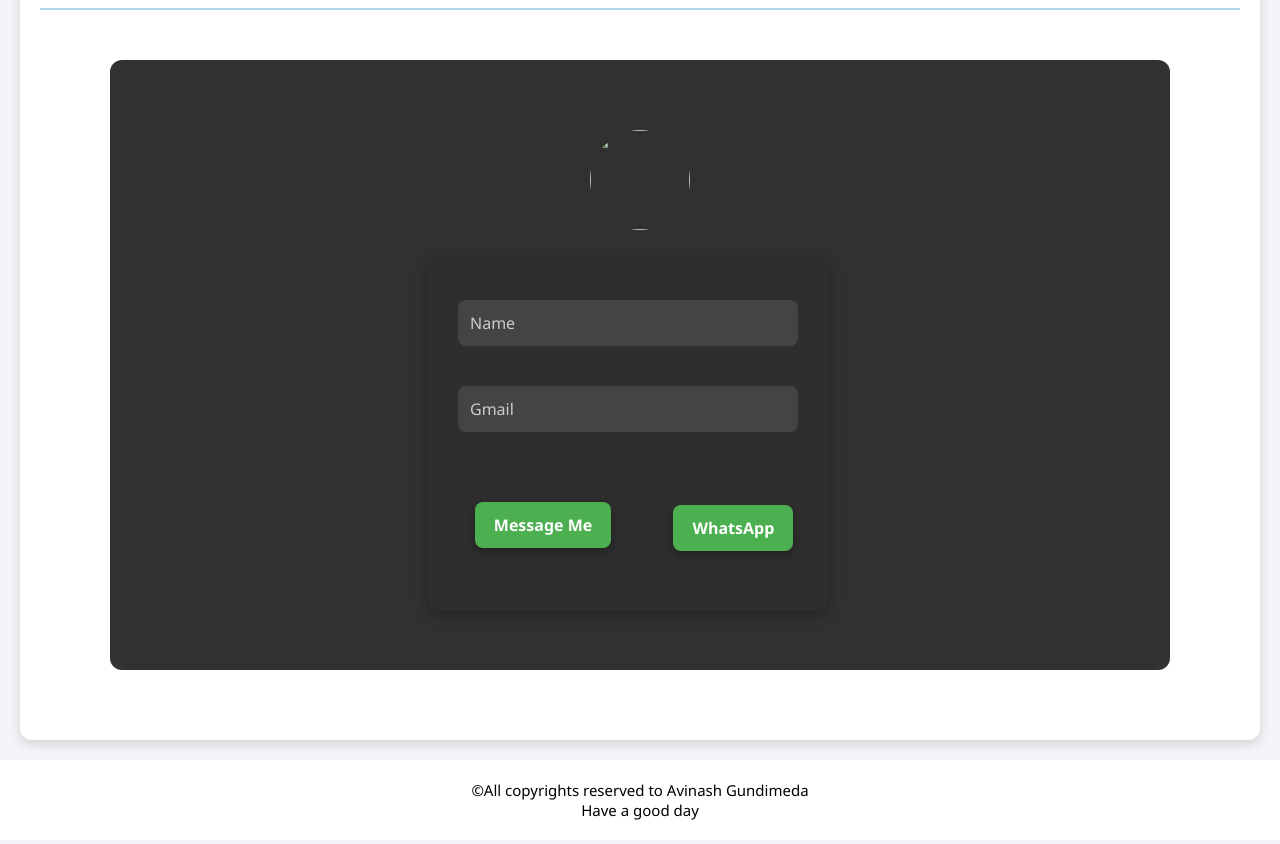
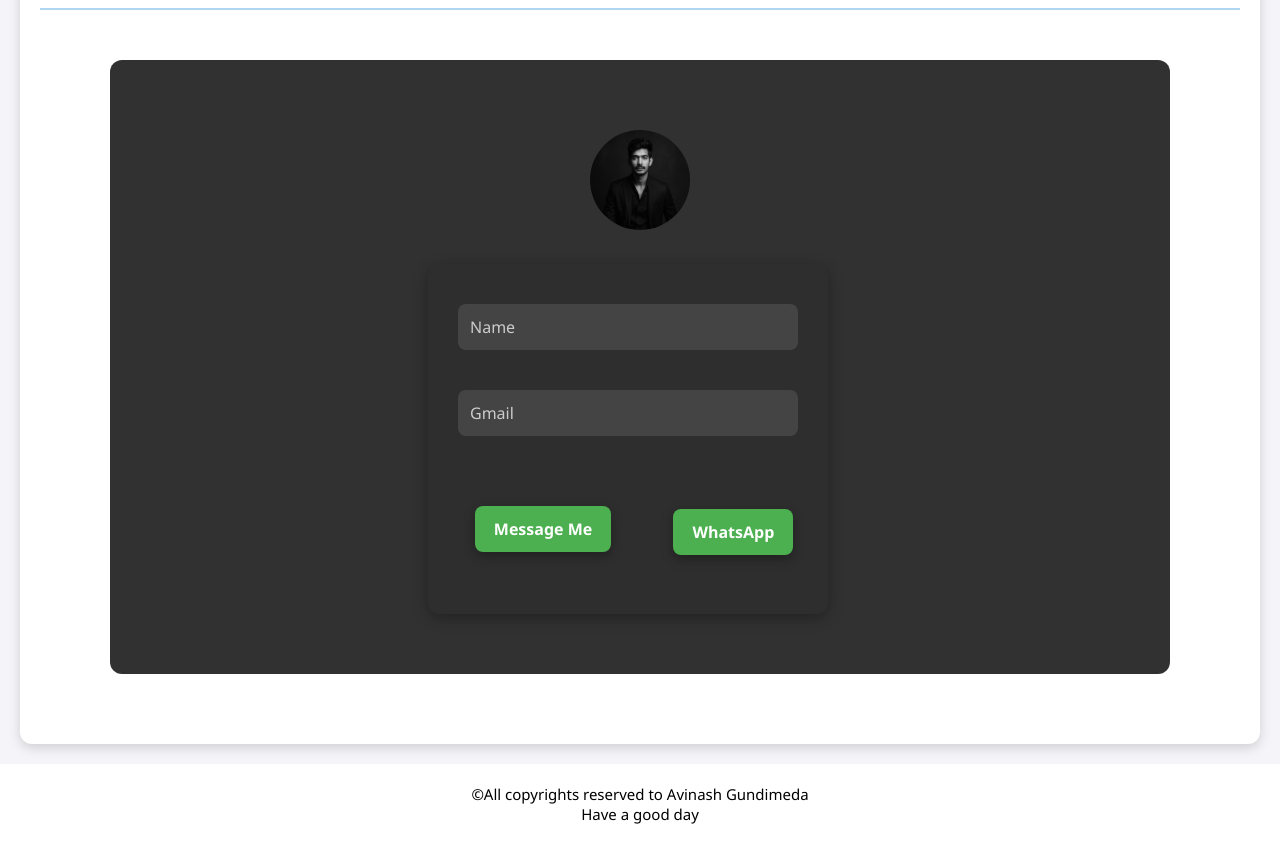
Before and after one commit to Avinash66435/avinash-gundimeda.com, a plain HTML site: page index.html in a window 1280 px wide. Shown: the part 1920-2764 px from the top of the page. Drawn offline with Linux system fonts and the light colour scheme; files whose address does not match are found by name.

Commit message:
Update index.html

```diff
--- a/index.html
+++ b/index.html
@@ -129,7 +129,7 @@
             </div>
             <div class="backgrond">
                 <div class="conimg">
-                <img src="C:\Users\avina\Downloads\ii\WhatsApp Image 2025-06-19 at 17.56.53_8a74f106.jpg" height="20%" width="20%">
+                <img src="C:\Users\avina\Desktop\img\Imgs\Imgss.jpg" height="20%" width="20%">
             <div class="loginpage">
                 <label></label>
             <input type="text" placeholder="Name" ><br><br>
```
